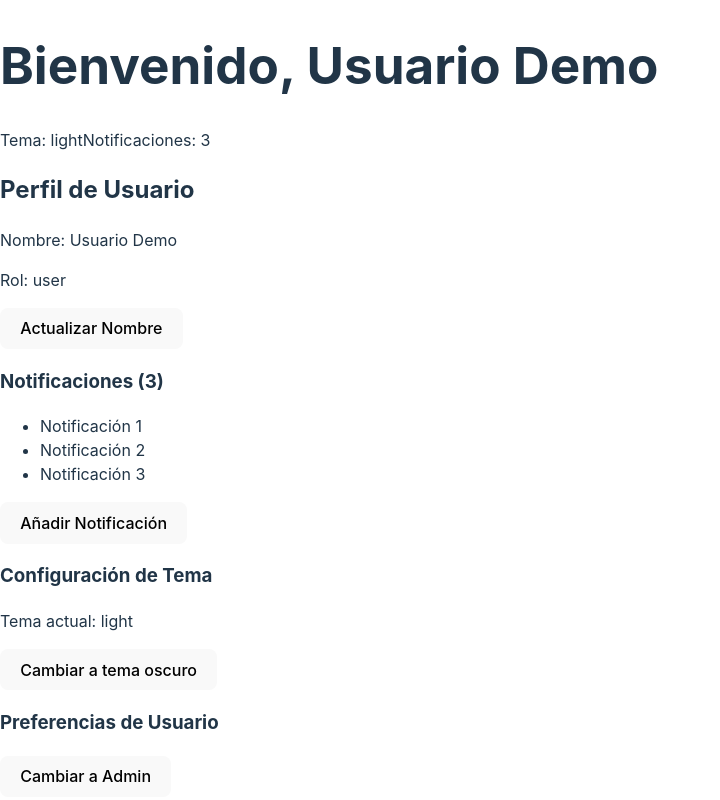
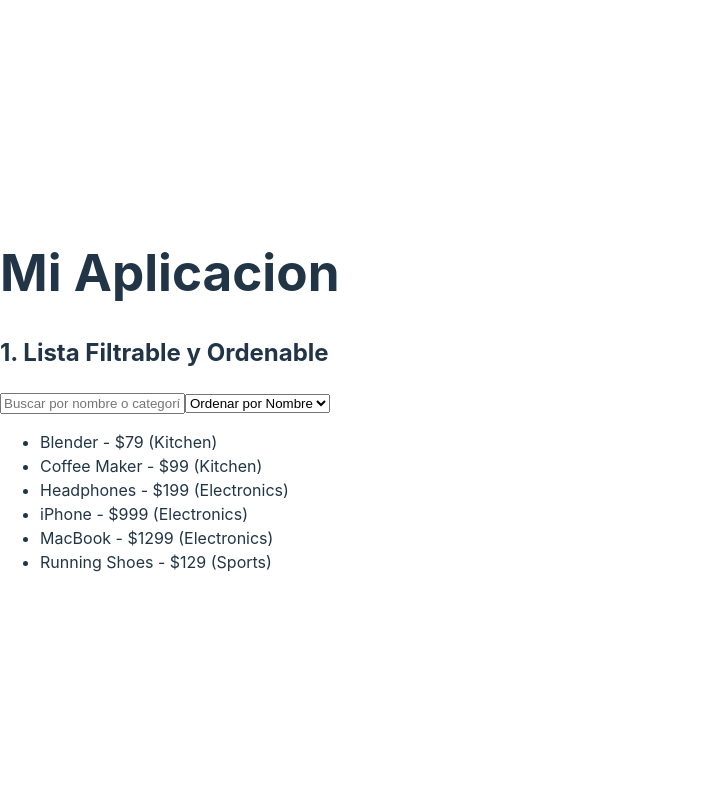
Before and after one commit to Morikunmev/React1, a React (Vite) app: page / in a window 1280 px wide. Shown: the whole page, without its empty margins (0-720 px from the left). Built offline with nearby package versions, Linux system fonts and the light colour scheme.

Commit message:
ejercicios de useMemo

```diff
--- a/src/App.jsx
+++ b/src/App.jsx
@@ -1,24 +1,14 @@
 // App.jsx
-import { AppProvider } from "./components/UseContext/AppContext";
-import { Header } from "./components/UseContext/Header";
-import { NotificationCenter } from "./components/UseContext/NotificationCenter";
-import { ThemeSettings } from "./components/UseContext/ThemeSettings";
-import { UserPreferences } from "./components/UseContext/UserPreferences";
-import { UserProfile } from "./components/UseContext/UserProfile";
+import { useState } from "react";
+import { ExpensiveCalculation } from "./components/UseMemo/ExpensiveCalculation";
+import { FilterList } from "./components/UseMemo/FilterList";
 
 export function App() {
   return (
-    <AppProvider>
-      <div>
-        <Header />
-        <main>
-          <UserProfile />
-          <NotificationCenter />
-          <ThemeSettings />
-          <UserPreferences />
-        </main>
-      </div>
-    </AppProvider>
+    <div>
+      <h1>Mi Aplicacion</h1>
+      <FilterList />
+    </div>
   );
 }
 
--- /dev/null
+++ b/src/components/UseMemo/ExpensiveCalculation.jsx
@@ -0,0 +1,29 @@
+import { useState, useMemo } from "react";
+
+export const ExpensiveCalculation = () => {
+  const [number, setNumber] = useState(1);
+  const [count, setCount] = useState(0);
+
+  // Cálculo costoso: factorial
+  const factorial = useMemo(() => {
+    console.log("Calculando factorial...");
+    let result = 1;
+    for (let i = 1; i <= number; i++) {
+      result *= i;
+    }
+    return result;
+  }, [number]);
+
+  return (
+    <div>
+      <h3>1. Cálculo Factorial con useMemo</h3>
+      <input
+        type="number"
+        value={number}
+        onChange={(e) => setNumber(parseInt(e.target.value))}
+      />
+      <p>Factorial: {factorial}</p>
+      <button onClick={() => setCount((c) => c + 1)}>Contador: {count}</button>
+    </div>
+  );
+};
--- /dev/null
+++ b/src/components/UseMemo/FilterList.jsx
@@ -0,0 +1,61 @@
+import { useState, useMemo } from "react";
+
+export const FilterList = () => {
+  const [search, setSearch] = useState("");
+  const [sortBy, setSortBy] = useState("name");
+
+  const items = [
+    { id: 1, name: "iPhone", price: 999, category: "Electronics" },
+    { id: 2, name: "MacBook", price: 1299, category: "Electronics" },
+    { id: 3, name: "Coffee Maker", price: 99, category: "Kitchen" },
+    { id: 4, name: "Running Shoes", price: 129, category: "Sports" },
+    { id: 5, name: "Headphones", price: 199, category: "Electronics" },
+    { id: 6, name: "Blender", price: 79, category: "Kitchen" },
+  ];
+
+  const filteredAndSortedItems = useMemo(() => {
+    console.log("Recalculando filtrado y ordenamiento...");
+
+    // Primero filtramos
+    const filtered = items.filter(
+      (item) =>
+        item.name.toLowerCase().includes(search.toLowerCase()) ||
+        item.category.toLowerCase().includes(search.toLowerCase())
+    );
+
+    // Luego ordenamos
+    return filtered.sort((a, b) => {
+      if (sortBy === "name") {
+        return a.name.localeCompare(b.name);
+      } else if (sortBy === "price") {
+        return a.price - b.price;
+      }
+      return 0;
+    });
+  }, [search, sortBy]); // Solo recalcula cuando search o sortBy cambian
+
+  return (
+    <div>
+      <h2>1. Lista Filtrable y Ordenable</h2>
+      <div>
+        <input
+          type="text"
+          value={search}
+          onChange={(e) => setSearch(e.target.value)}
+          placeholder="Buscar por nombre o categoría..."
+        />
+        <select value={sortBy} onChange={(e) => setSortBy(e.target.value)}>
+          <option value="name">Ordenar por Nombre</option>
+          <option value="price">Ordenar por Precio</option>
+        </select>
+      </div>
+      <ul>
+        {filteredAndSortedItems.map((item) => (
+          <li key={item.id}>
+            {item.name} - ${item.price} ({item.category})
+          </li>
+        ))}
+      </ul>
+    </div>
+  );
+};
```
